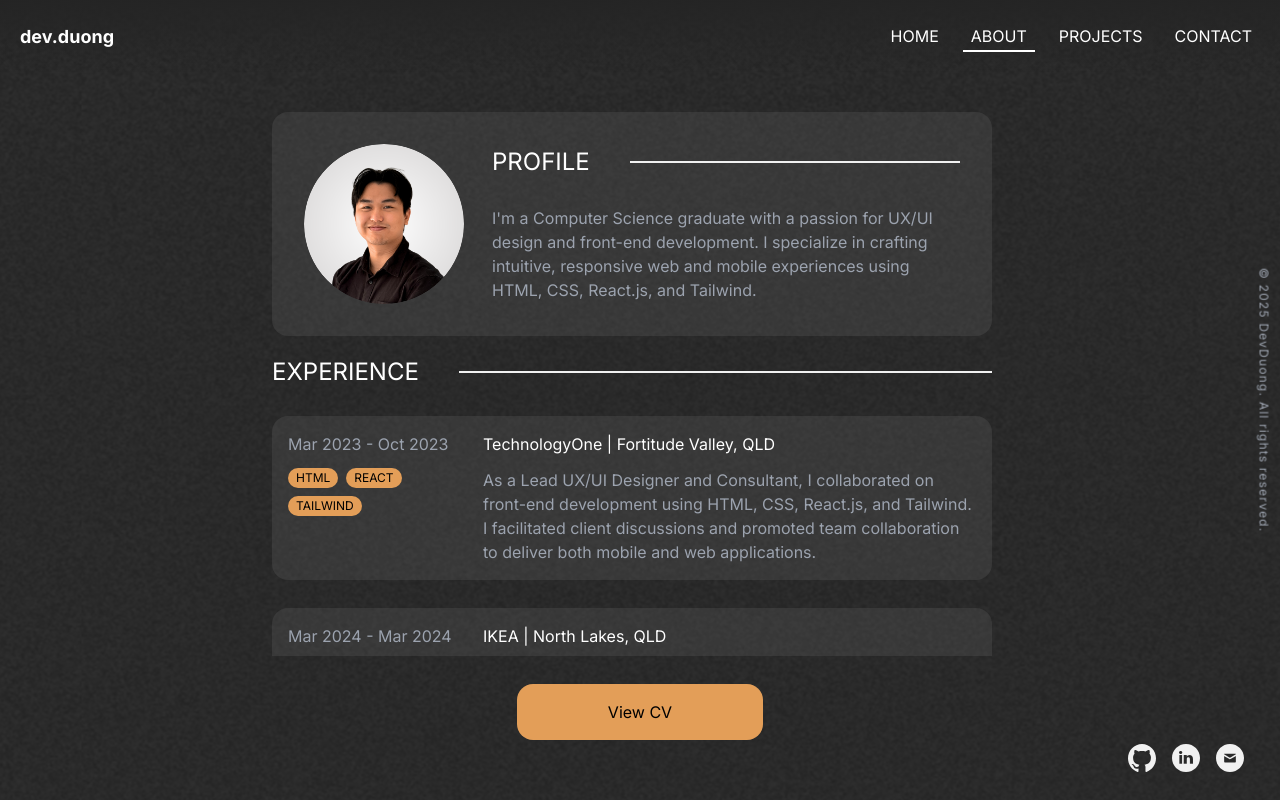
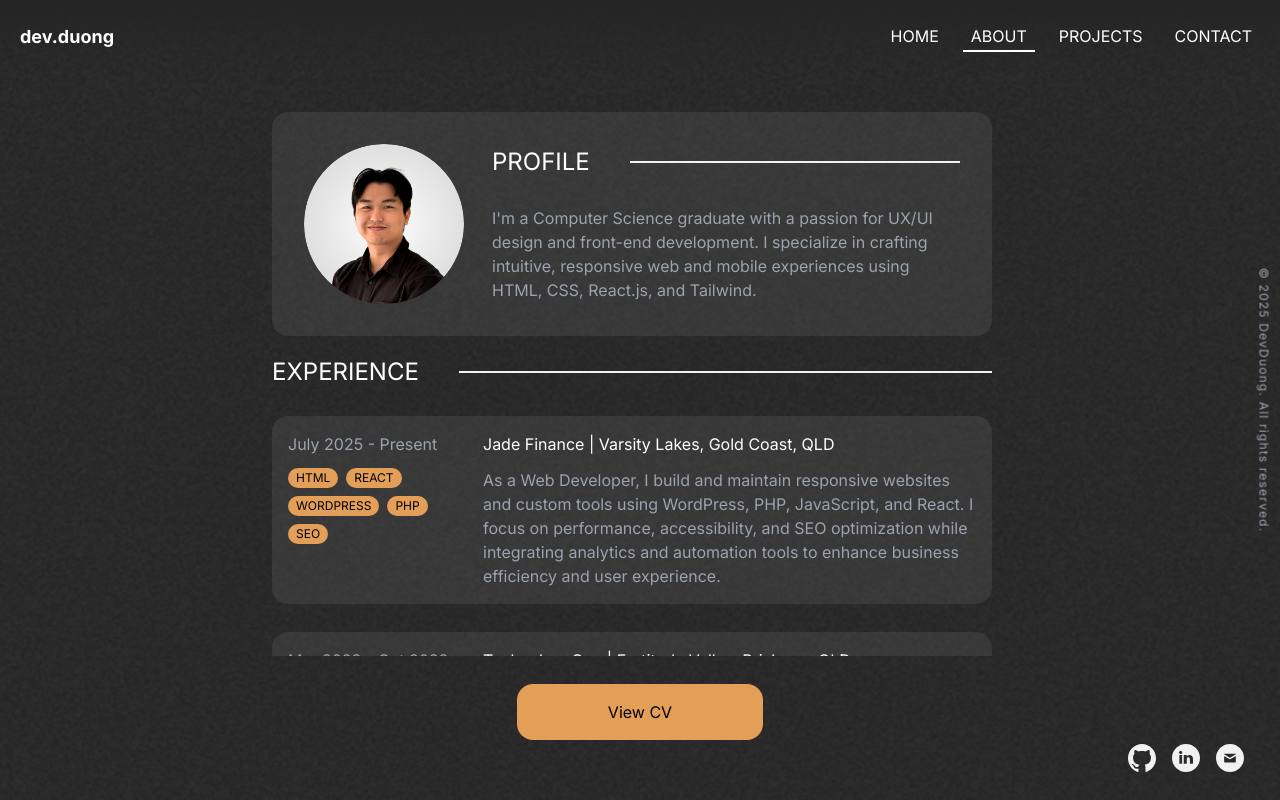
Before and after one commit to dev-duong/dev-duong.github.io, a React (Create React App) app: page /about in a window 1280 px wide. Built offline with nearby package versions, Linux system fonts and the light colour scheme.

Commit message:
Update ExperienceCardSection.js

```diff
--- a/src/components/pageSpecific/aboutPage/ExperienceCardSection.js
+++ b/src/components/pageSpecific/aboutPage/ExperienceCardSection.js
@@ -5,10 +5,17 @@ const ExperienceSection = () => (
   <section className="flex flex-col mb-7 gap-7">
     <Divider title="experience" />
     <ExperienceCard
+      date="July 2025 - Present"
+      skills={["HTML", "REACT", "WORDPRESS", "PHP", "SEO"]}
+      company="Jade Finance"
+      location="Varsity Lakes, Gold Coast, QLD"
+      description="As a Web Developer, I build and maintain responsive websites and custom tools using WordPress, PHP, JavaScript, and React. I focus on performance, accessibility, and SEO optimization while integrating analytics and automation tools to enhance business efficiency and user experience."
+    />
+    <ExperienceCard
       date="Mar 2023 - Oct 2023"
-      skills={["HTML", "REACT", "TAILWIND"]}
+      skills={["HTML", "REACT", "TAILWIND", ""]}
       company="TechnologyOne"
-      location="Fortitude Valley, QLD"
+      location="Fortitude Valley, Brisbane, QLD"
       description="As a Lead UX/UI Designer and Consultant, I collaborated on front-end development using HTML, CSS, React.js, and Tailwind. I facilitated client discussions and promoted team collaboration to deliver both mobile and web applications."
     />
     <ExperienceCard
```
